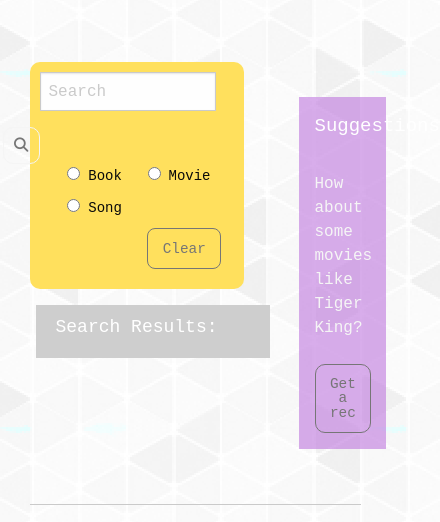
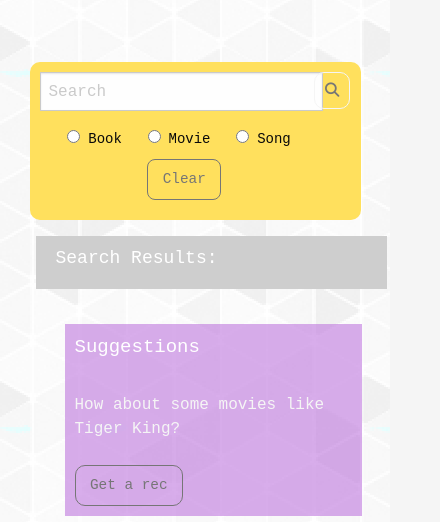
Before and after one commit to brianrshort/Media-Recommender-App, a plain HTML site: page index.html in a window 390 px wide. Shown: the part 313-835 px from the top of the page, 440 px wide, since content can reach past the window. Drawn offline with nearby package versions, Linux system fonts and the light colour scheme.

Commit message:
edit suggestion box responsiveness

```diff
--- a/index.html
+++ b/index.html
@@ -46,7 +46,7 @@
         <div class="wrap">
             <div class="grid-container">
                 <div class="grid-x grid-padding-x">
-                    <div class="large-8 medium-8 small-8 cell">
+                    <div class="large-8 medium-8 small-12 cell">
 
                         <!-- Search Bar and Button -->
                         <div class="grid-x grid-padding-x">
@@ -80,7 +80,7 @@
                     </div>
 
                     <!-- Suggestions -->
-                    <div class="large-4 medium-4 small-4 cell">
+                    <div class="large-4 medium-4 small-12 cell">
                         <div class="callout" id="suggestions">
                             <h4>Suggestions:</h4>
                             <hr>
--- a/style.css
+++ b/style.css
@@ -104,6 +104,7 @@ h4, h3 {
     border: whitesmoke;
     width: 90%;
     margin: 35px;
+    padding: 10px;
 }
 
 #suggest {
```
